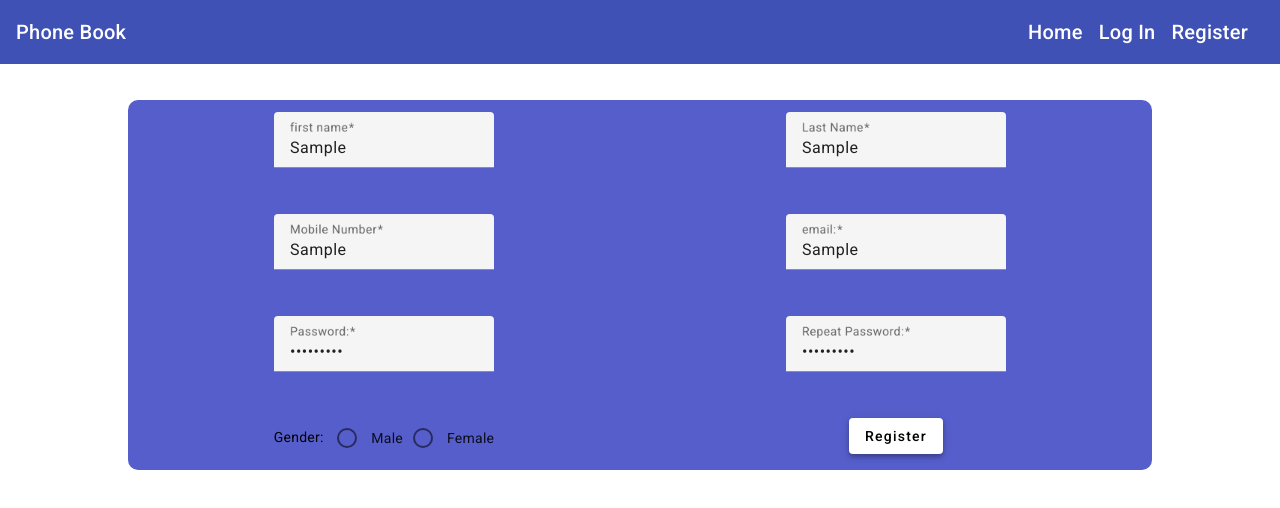
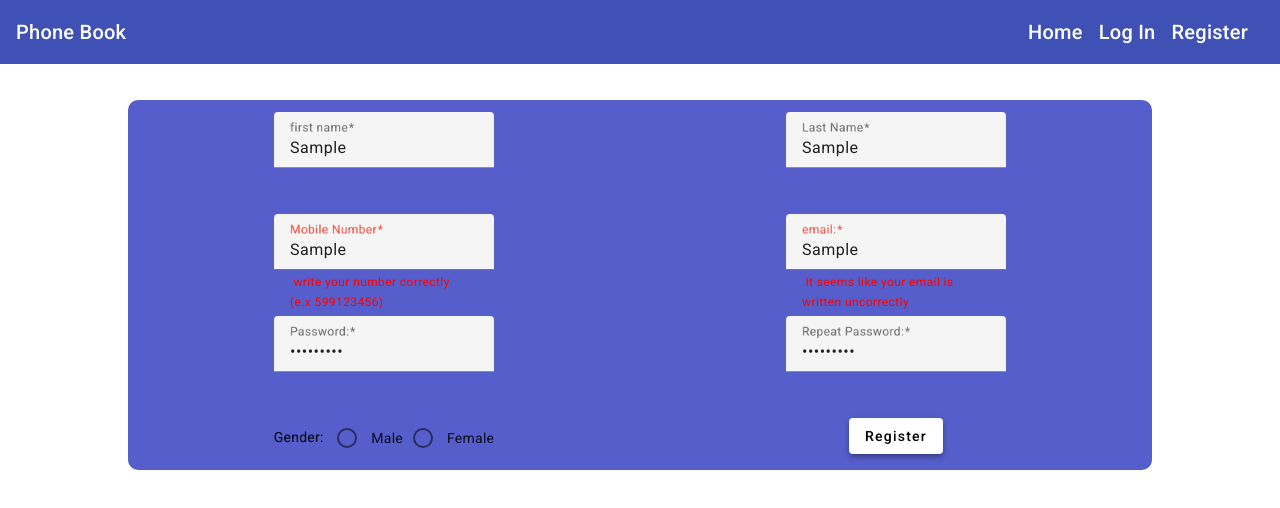
Before and after one commit to Akaki-Vashakidze/phone-book-2, an Angular app in the folder frontend/: page /registration in a window 1280 px wide. Both pictures are taken after typing "Sample", "Sample", "Sample", "Sample", "Sample123", "Sample123" into the empty fields and a click on the button "Register". Shown: the top 508 px of the page. Built offline with nearby package versions, Linux system fonts and the light colour scheme.

Commit message:
refresh error solved, working on encrypting password

```diff
--- a/frontend/src/app/components/contacts/numbers-table/numbers-table.component.ts
+++ b/frontend/src/app/components/contacts/numbers-table/numbers-table.component.ts
@@ -89,7 +89,12 @@ export class NumbersTableComponent {
       this.user = item
       console.log(localStorage.getItem('userEmail'))
       if(localStorage.getItem('userEmail') == '' || !localStorage.getItem('userEmail')) {
+        if(item.email) {
             localStorage.setItem('userEmail',item.email)
+        } else {
+          localStorage.setItem('userEmail','')
+        }
+
       }
 
     })
--- a/frontend/src/app/components/registration/registration.component.html
+++ b/frontend/src/app/components/registration/registration.component.html
@@ -26,6 +26,9 @@
           <mat-hint style="color:red;" *ngIf="userInfo.get('mobile')?.touched  && userInfo.get('mobile')?.errors?.['required']">
             Mobile number is required
           </mat-hint>
+          <mat-hint style="color:red;" *ngIf="userInfo.get('mobile')?.touched  && userInfo.get('mobile')?.errors?.['minlength']">
+            write your number correctly (e.x 599123456)
+          </mat-hint>
         </mat-form-field>
       </div>
       <div class="form-fields">
@@ -34,6 +37,9 @@
           <input formControlName="email" matInput placeholder="">
           <mat-hint style="color:red;" *ngIf="userInfo.get('email')?.touched  && userInfo.get('email')?.errors?.['required']">
             Email is required
+          </mat-hint>
+          <mat-hint style="color:red;" *ngIf="userInfo.get('email')?.touched  && userInfo.get('email')?.errors?.['email']">
+            It seems like your email is written uncorrectly
           </mat-hint>
         </mat-form-field>
       </div>
@@ -45,6 +51,9 @@
           <mat-hint style="color:red;" *ngIf="userInfo.get('password1')?.touched  && userInfo.get('password1')?.errors?.['required']">
             Password is required
           </mat-hint>
+          <mat-hint style="color:red;" *ngIf="userInfo.get('password1')?.touched  && userInfo.get('password1')?.errors?.['minlength']">
+            Password must be at least 3 words
+          </mat-hint>
         </mat-form-field>
       </div>
       <div class="form-fields">
@@ -53,6 +62,9 @@
           <input type="password" formControlName="password2" matInput placeholder="">
           <mat-hint style="color:red;" *ngIf="userInfo.get('password2')?.touched  && userInfo.get('password2')?.errors?.['required']">
             Password is required
+          </mat-hint>
+          <mat-hint style="color:red;" *ngIf="userInfo.get('password2')?.touched  && userInfo.get('password2')?.errors?.['minlength']">
+            Password must be at least 3 words
           </mat-hint>
         </mat-form-field>
       </div>
--- a/frontend/src/app/components/registration/registration.component.ts
+++ b/frontend/src/app/components/registration/registration.component.ts
@@ -15,11 +15,11 @@ export class RegistrationComponent {
   userInfo = this._formBuilder.group({
     firstName: ['', Validators.required],
     lastName:['',Validators.required],
-    email:['',Validators.required],
-    mobile:['',Validators.required],
+    email:['',[Validators.required,Validators.email]],
+    mobile:['',[Validators.required,Validators.minLength(9)]],
     gender:['',Validators.required],
-    password1:['',Validators.required],
-    password2:['',Validators.required]
+    password1:['',[Validators.required,Validators.minLength(3)]],
+    password2:['',[Validators.required,Validators.minLength(3)]]
   })
 
   saveInfo () {
```
Also changed, not shown: frontend/src/app/services/token-interceptor.service.ts (line endings or trailing spaces).
